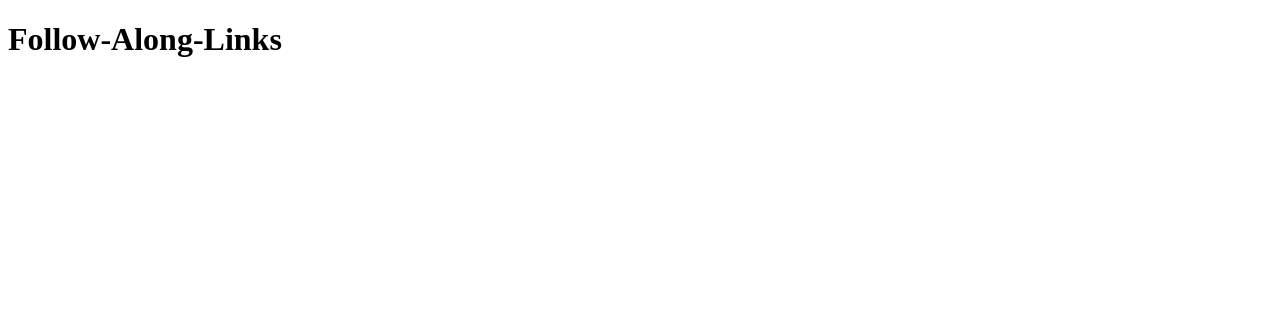
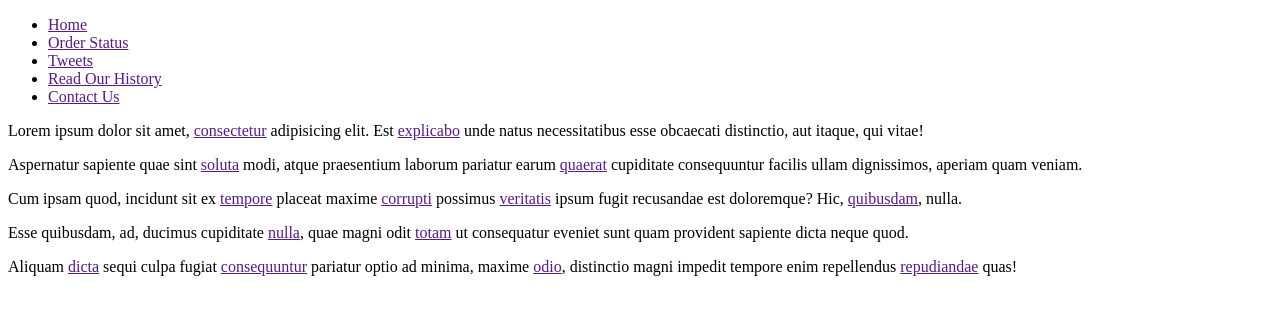
Before and after one commit to moisestech/js30, a plain HTML site: page Follow-Along-Links/index.html in a window 1280 px wide. Drawn offline with Linux system fonts and the light colour scheme.

Commit message:
init HTML start file

```diff
--- a/Follow-Along-Links/index.html
+++ b/Follow-Along-Links/index.html
@@ -1,15 +1,32 @@
 <!DOCTYPE html>
+<html lang="en">
+<head>
+  <meta charset="UTF-8">
+  <title>👀👀👀Follow Along Nav</title>
+  <link rel="stylesheet" href="style.css">
+</head>
+<body>
 
-<html>
-  <head>
-    <title>Follow-Along-Links</title>
-    <link rel="icon" type="image/png" sizes="32x32" href="" />
-  </head>
+    <nav>
+      <ul class="menu">
+        <li><a href="">Home</a></li>
+        <li><a href="">Order Status</a></li>
+        <li><a href="">Tweets</a></li>
+        <li><a href="">Read Our History</a></li>
+        <li><a href="">Contact Us</a></li>
+      </ul>
+    </nav>
 
-  <body>
-    <div id="root">
-      <h1>Follow-Along-Links</h1>
+    <div class="wrapper">
+      <p>Lorem ipsum dolor sit amet, <a href="">consectetur</a> adipisicing elit. Est <a href="">explicabo</a> unde natus necessitatibus esse obcaecati distinctio, aut itaque, qui vitae!</p>
+      <p>Aspernatur sapiente quae sint <a href="">soluta</a> modi, atque praesentium laborum pariatur earum <a href="">quaerat</a> cupiditate consequuntur facilis ullam dignissimos, aperiam quam veniam.</p>
+      <p>Cum ipsam quod, incidunt sit ex <a href="">tempore</a> placeat maxime <a href="">corrupti</a> possimus <a href="">veritatis</a> ipsum fugit recusandae est doloremque? Hic, <a href="">quibusdam</a>, nulla.</p>
+      <p>Esse quibusdam, ad, ducimus cupiditate <a href="">nulla</a>, quae magni odit <a href="">totam</a> ut consequatur eveniet sunt quam provident sapiente dicta neque quod.</p>
+      <p>Aliquam <a href="">dicta</a> sequi culpa fugiat <a href="">consequuntur</a> pariatur optio ad minima, maxime <a href="">odio</a>, distinctio magni impedit tempore enim repellendus <a href="">repudiandae</a> quas!</p>
     </div>
-    <script type="text/javascript" src="index_bundle.js"></script>
-  </body>
+
+  <script>
+    // 👀👀👀👀👀👀👀👀👀👀👀👀👀👀👀
+  </script>
+</body>
 </html>
```
